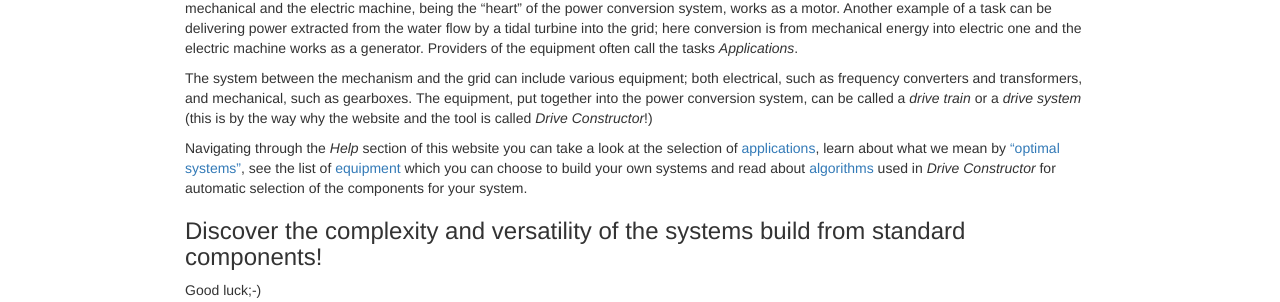
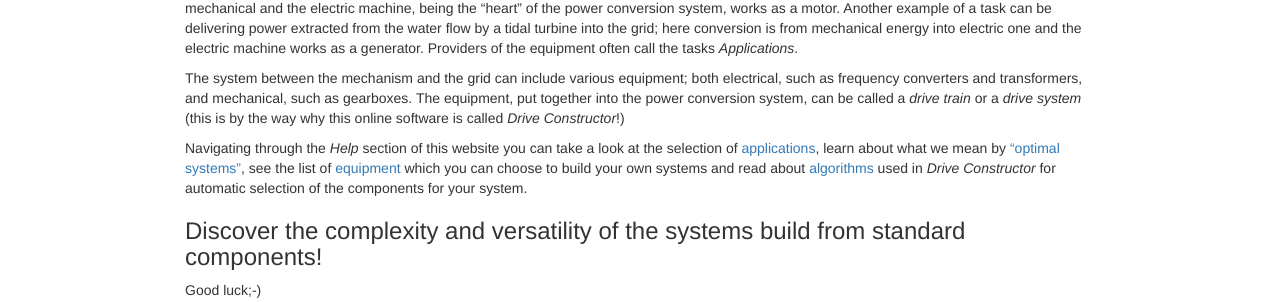
Before and after one commit to Alexey1Gavrilov/drive-constructor-site, a Jekyll site: the page built from help/about.md, in a window 1280 px wide. Shown: the part 162-464 px from the top of the page. Built offline with Jekyll 4.4.1, drawn with Linux system fonts in a browser that asks for light colours.

Commit message:
Update about.md

```diff
--- a/help/about.md
+++ b/help/about.md
@@ -6,7 +6,7 @@ layout: default
 
 *Drive Constructor* is free online software created to help building power conversion systems optimal for certain tasks. The task can be for example driving a mechanism, like pump or conveyor, by using electric power from the grid. Such a task requires conversion of the energy from electric into mechanical and the electric machine, being the "heart" of the power conversion system, works as a motor. Another example of a task can be delivering power extracted from the water flow by a tidal turbine into the grid; here conversion is from mechanical energy into electric one and the electric machine works as a generator. Providers of the equipment often call the tasks *Applications*.
 
-The system between the mechanism and the grid can include various equipment; both electrical, such as frequency converters and transformers, and mechanical, such as gearboxes. The equipment, put together into the power conversion system, can be called a *drive train* or a *drive system* (this is by the way why the website and the tool is called *Drive Constructor*!)
+The system between the mechanism and the grid can include various equipment; both electrical, such as frequency converters and transformers, and mechanical, such as gearboxes. The equipment, put together into the power conversion system, can be called a *drive train* or a *drive system* (this is by the way why this online software is called *Drive Constructor*!)
 
 Navigating through the *Help* section of this website you can take a look at the selection of [applications](applications/overview.html), learn about what we mean by ["optimal systems"](applications/overview.html), see the list of [equipment](equipment/equipment.html) which you can choose to build your own systems and read about [algorithms](algorithms/algorithms.html) used in *Drive Constructor* for automatic selection of the components for your system.
 
```
